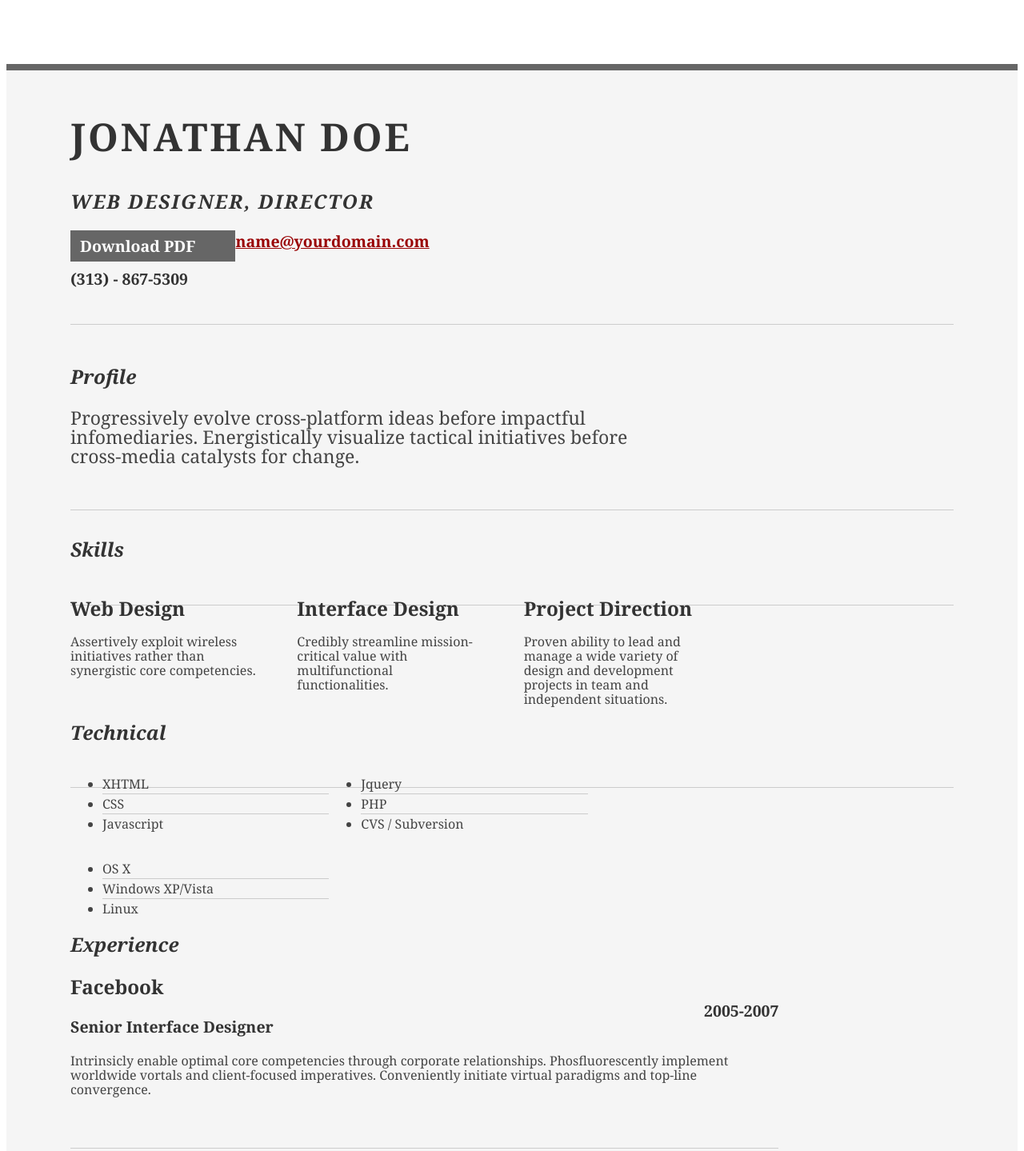
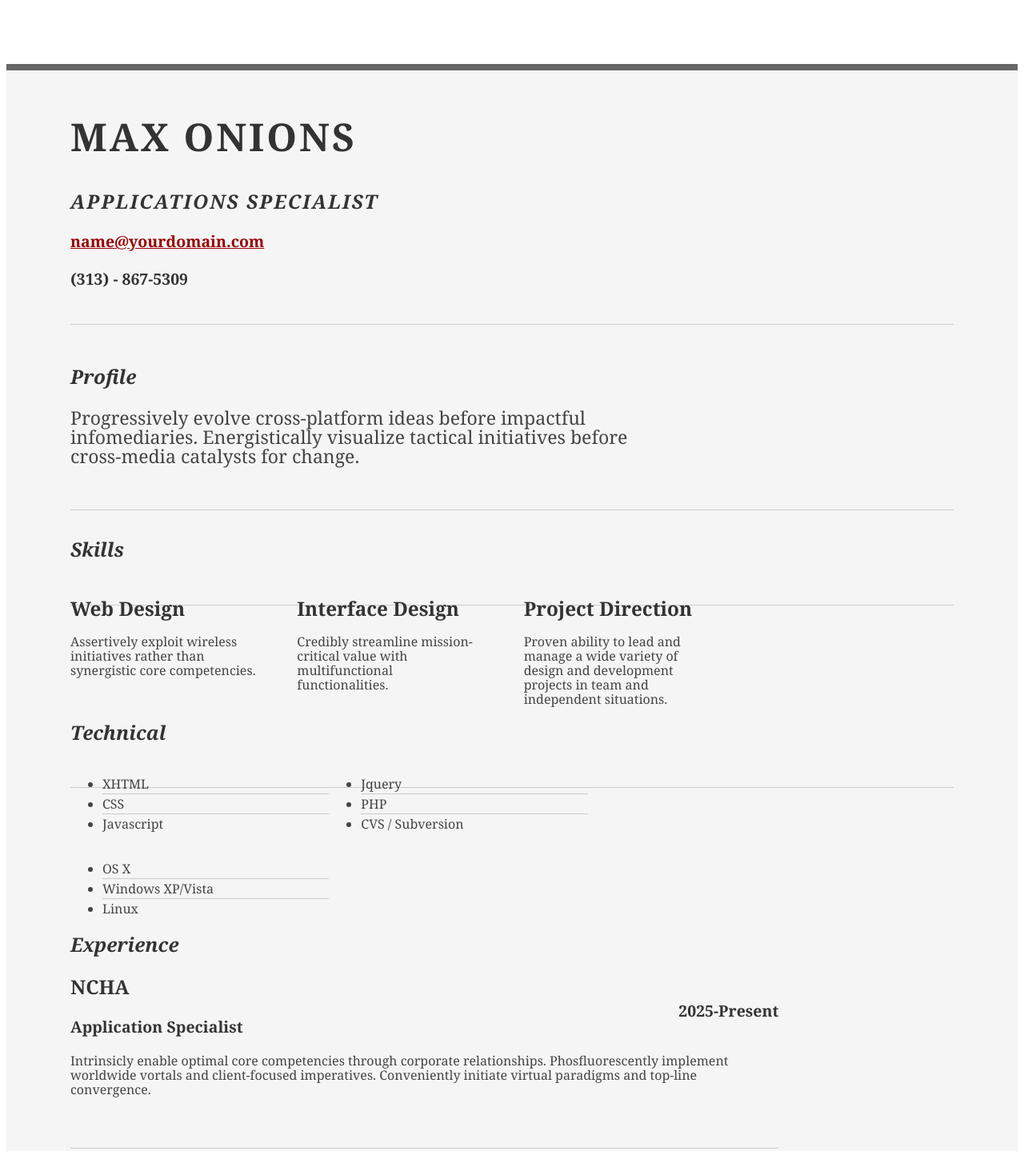
Before and after one commit to Rich-Burkett/resume-challenge-web, a plain HTML site: page index.html in a window 1280 px wide. Shown: the top 1439 px of the page at 80% size. Drawn offline with Linux system fonts and the light colour scheme; a small style sheet from the web is missing.

Commit message:
Updating html

```diff
--- a/index.html
+++ b/index.html
@@ -2,7 +2,7 @@
 <html>
 <head>
 
-	<title>Jonathan Doe | Web Designer, Director | name@yourdomain.com</title>
+	<title>Max Onions Resume</title>
 	<meta http-equiv="content-type" content="text/html; charset=utf-8" />
 
 	<meta name="keywords" content="" />
@@ -20,13 +20,13 @@
 		<div id="hd">
 			<div class="yui-gc">
 				<div class="yui-u first">
-					<h1>Jonathan Doe</h1>
-					<h2>Web Designer, Director</h2>
+					<h1>Max Onions</h1>
+					<h2>Applications Specialist</h2>
 				</div>
 
 				<div class="yui-u">
 					<div class="contact-info">
-						<h3><a id="pdf" href="#">Download PDF</a></h3>
+					<!--	<h3><a id="pdf" href="#">Download PDF</a></h3> -->
 						<h3><a href="mailto:name@yourdomain.com">name@yourdomain.com</a></h3>
 						<h3>(313) - 867-5309</h3>
 					</div><!--// .contact-info -->
@@ -106,9 +106,9 @@
 						<div class="yui-u">
 
 							<div class="job">
-								<h2>Facebook</h2>
-								<h3>Senior Interface Designer</h3>
-								<h4>2005-2007</h4>
+								<h2>NCHA</h2>
+								<h3>Application Specialist</h3>
+								<h4>2025-Present</h4>
 								<p>Intrinsicly enable optimal core competencies through corporate relationships. Phosfluorescently implement worldwide vortals and client-focused imperatives. Conveniently initiate virtual paradigms and top-line convergence. </p>
 							</div>
 
@@ -143,8 +143,8 @@
 							<h2>Education</h2>
 						</div>
 						<div class="yui-u">
-							<h2>Indiana University - Bloomington, Indiana</h2>
-							<h3>Dual Major, Economics and English &mdash; <strong>4.0 GPA</strong> </h3>
+							<h2>Middlesex University - London</h2>
+							<h3>Joint Honours - Applied Computing with Psychology &mdash; <strong>Upper Second (2:1)</strong> </h3>
 						</div>
 					</div><!--// .yui-gf -->
 
```
